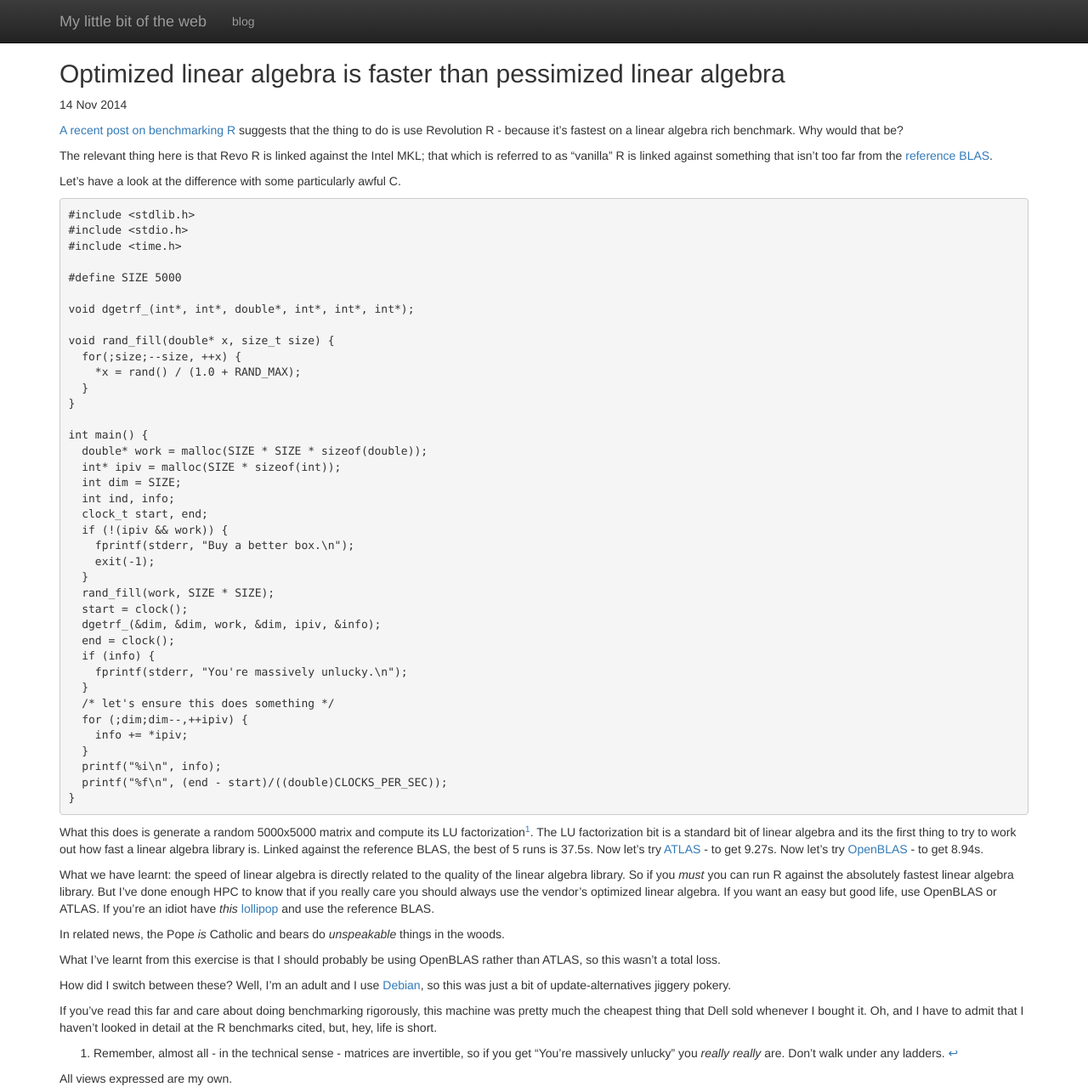
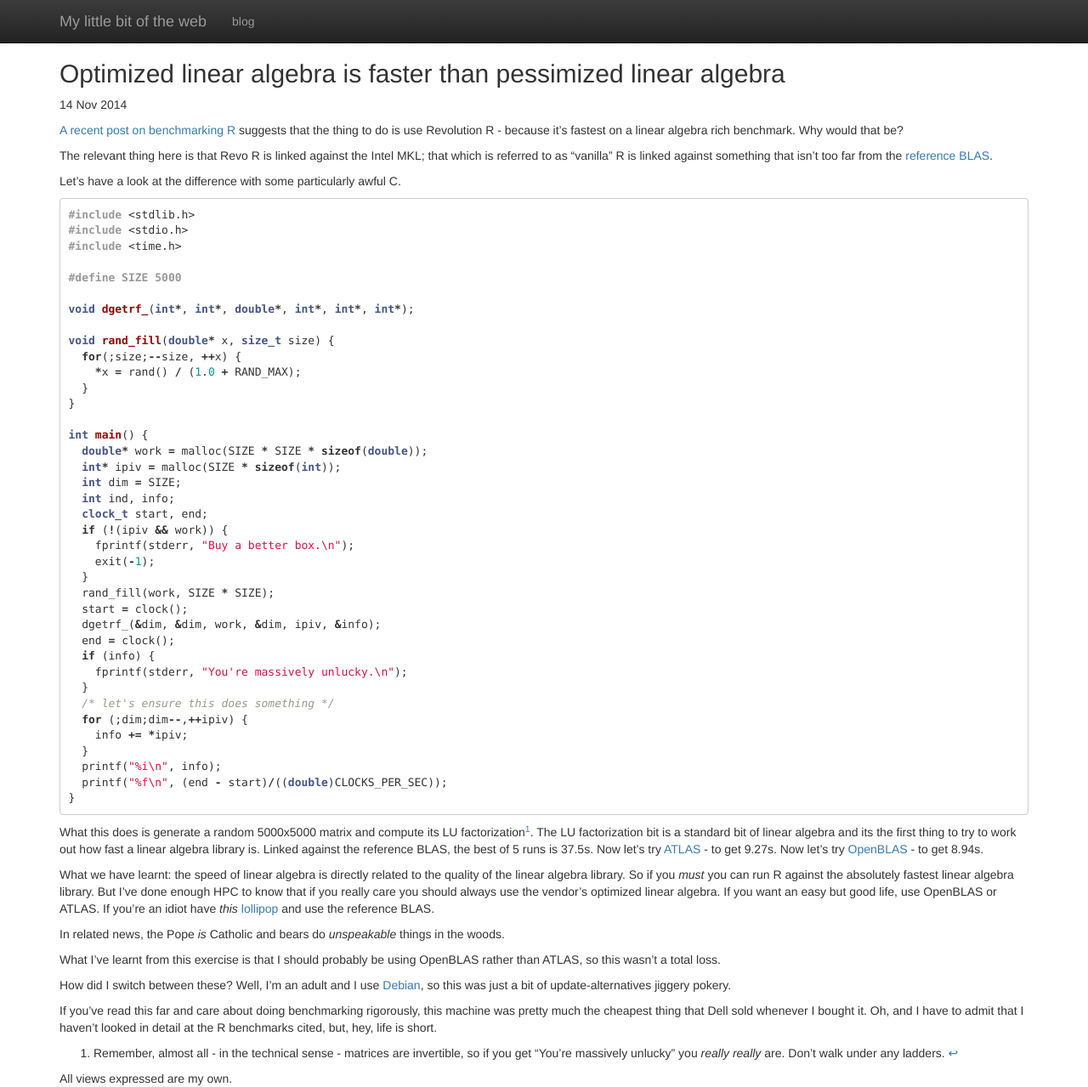
Before and after one commit to pdmetcalfe/pdmetcalfe.github.io, a Jekyll site: the page built from _posts/2014-11-14-benchmarking-R.md, in a window 1280 px wide and 1279 px high. Shown: the whole window at 85% size. Built offline with Jekyll 4.4.1, drawn with Linux system fonts in a browser that asks for light colours; nearby versions of some CDN libraries.

Commit message:
Correct "c"

```diff
--- a/_posts/2014-11-14-benchmarking-R.md
+++ b/_posts/2014-11-14-benchmarking-R.md
@@ -16,7 +16,7 @@ BLAS](http://www.netlib.org/blas/).
 
 Let's have a look at the difference with some particularly awful C.
 
-~~~ C
+~~~ c
 #include <stdlib.h>
 #include <stdio.h>
 #include <time.h>
```
